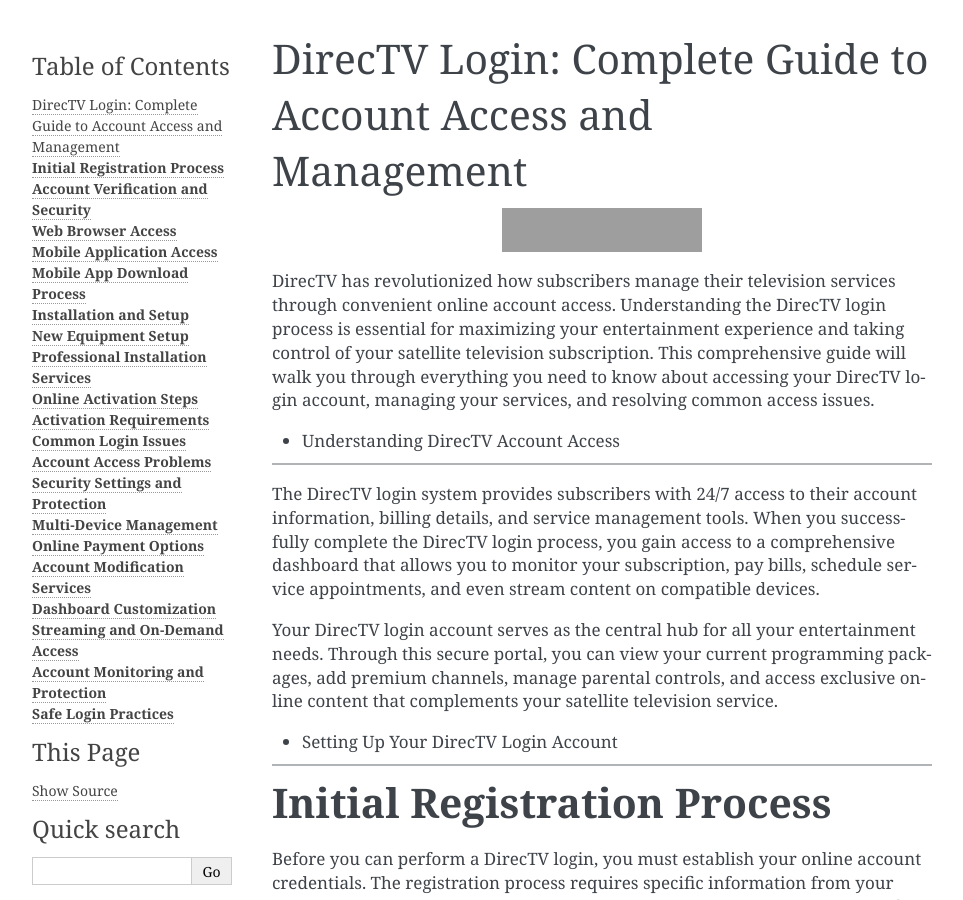
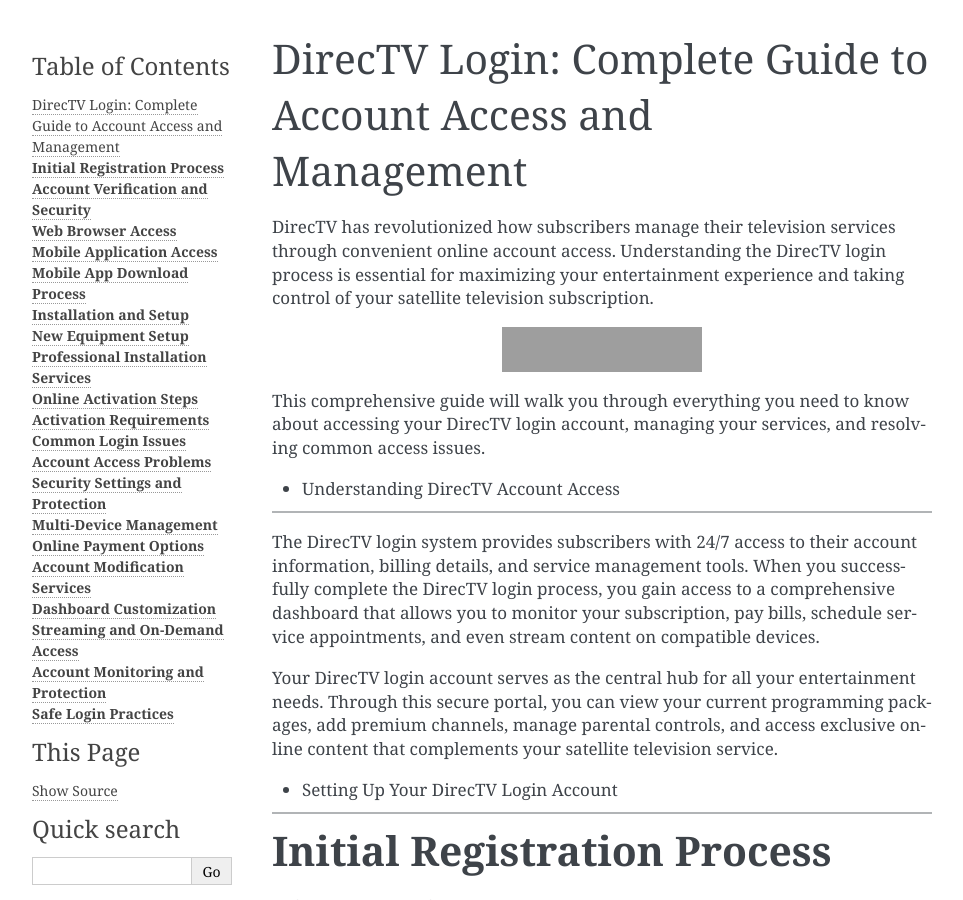
Before and after one commit to anisthara/DirecTV-Login, a Sphinx documentation site: the page built from docs/index.rst, in a window 1280 px wide and 900 px high, cut to the strip 0-900 px from the top of the window. Shown: the whole strip, without its empty margins (148-1111 px from the left). Built offline with Sphinx 7.4.7, drawn with Linux system fonts in a browser that asks for light colours; part of the change alters nothing that is shown; grey boxes are pictures that could not be loaded.

```diff
--- a/docs/index.rst
+++ b/docs/index.rst
@@ -6,6 +6,9 @@ DirecTV Login: Complete Guide to Account Access and Management
    :caption: Contents:
 
 
+
+DirecTV has revolutionized how subscribers manage their television services through convenient online account access. Understanding the DirecTV login process is essential for maximizing your entertainment experience and taking control of your satellite television subscription.
+
 .. image:: https://img.shields.io/badge/Login%20Now-blue?style=for-the-badge&logo=sign-in-alt&logoColor=white
    :width: 200px
    :align: center
@@ -13,8 +16,7 @@ DirecTV Login: Complete Guide to Account Access and Management
    :alt: Login Now Button
 
 
-
-DirecTV has revolutionized how subscribers manage their television services through convenient online account access. Understanding the DirecTV login process is essential for maximizing your entertainment experience and taking control of your satellite television subscription. This comprehensive guide will walk you through everything you need to know about accessing your DirecTV login account, managing your services, and resolving common access issues.
+This comprehensive guide will walk you through everything you need to know about accessing your DirecTV login account, managing your services, and resolving common access issues.
 
 * Understanding DirecTV Account Access
 ==============================
```
